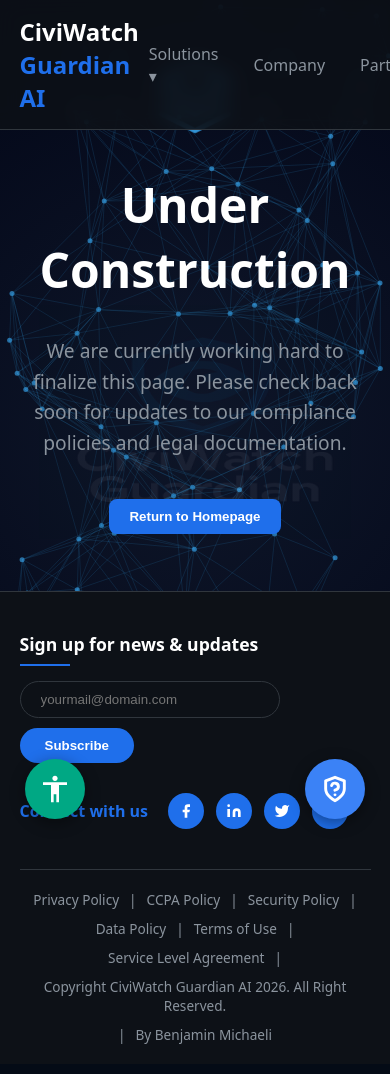
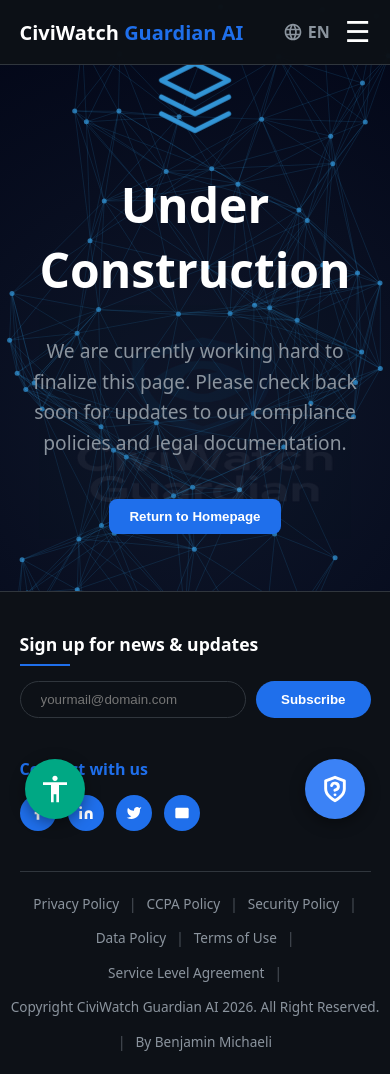
Before and after one commit to BENIDUDE/civiwatch-guardian-ai, a React (Create React App) app: page /#/coming-soon in a window 390 px wide. Built offline with nearby package versions, Linux system fonts and the light colour scheme; no server answers.

Commit message:
update to add the new ai to the backend and turn toolsbars to  be responsive

```diff
--- a/src/components.js
+++ b/src/components.js
@@ -3,21 +3,6 @@
  * @description Core UI Library & Global Layout Components for CiviWatch.
  * This file houses the foundational, reusable visual elements used across the platform's
  * public-facing pages. It ensures design consistency and centralizes global state listeners.
- * * --- COMPONENTS EXPORTED ---
- * @component Button
- * @description A standardized, reusable button with built-in hover states and variant styling.
- * * @component Card
- * @description An interactive, expandable content container. Clicking the card mounts a full-screen
- * modal overlay with extended details. Automatically adapts text direction (LTR/RTL) based on locale.
- * * @component Navbar
- * @description The fixed global navigation header.
- * - Auth State: Actively subscribes to Supabase onAuthStateChange. Dynamically swaps the "Login"
- * button for a "Dashboard" portal button if an active user session exists.
- * - Navigation: Features a hover-triggered dropdown mega-menu for "Solutions" routing.
- * - Localization: Contains the global Language toggler (EN/HE), updating the app-level state.
- * * @component Footer
- * @description The global site footer containing a newsletter subscription form, external social
- * media links (utilizing the internal SocialIcon wrapper), and legal/compliance routing.
  */
 import React, { useState, useEffect } from 'react';
 import { Link } from 'react-router-dom';
@@ -34,6 +19,7 @@ export const Button = ({ label, onClick, variant = 'primary', style = {} }) => {
     backgroundColor: isPrimary ? '#1f6feb' : 'transparent',
     color: isPrimary ? '#ffffff' : '#c9d1d9',
     transition: 'all 0.3s',
+    whiteSpace: 'nowrap',
     ...style
   };
   return (
@@ -88,10 +74,10 @@ export const Card = ({ title, content, extendedTitle, extendedContent, lang }) =
       </div>
 
       {isExpanded && (
-        <div style={{ position: 'fixed', top: 0, left: 0, width: '100%', height: '100%', backgroundColor: 'rgba(0,0,0,0.8)', zIndex: 3000, display: 'flex', justifyContent: 'center', alignItems: 'center', padding: '20px' }} onClick={() => setIsExpanded(false)}>
-          <div style={{ backgroundColor: '#0d1117', border: '1px solid #30363d', borderRadius: '16px', padding: '40px', maxWidth: '600px', width: '100%', position: 'relative' }} onClick={e => e.stopPropagation()}>
+        <div style={{ position: 'fixed', top: 0, left: 0, width: '100%', height: '100%', backgroundColor: 'rgba(0,0,0,0.8)', zIndex: 3000, display: 'flex', justifyContent: 'center', alignItems: 'center', padding: '20px', boxSizing: 'border-box' }} onClick={() => setIsExpanded(false)}>
+          <div style={{ backgroundColor: '#0d1117', border: '1px solid #30363d', borderRadius: '16px', padding: '40px 20px', maxWidth: '600px', width: '100%', maxHeight: '90vh', overflowY: 'auto', position: 'relative' }} onClick={e => e.stopPropagation()}>
             <button style={{ position: 'absolute', top: '15px', right: isEn ? '15px' : 'auto', left: isEn ? 'auto' : '15px', background: 'none', border: 'none', color: '#fff', fontSize: '1.5rem', cursor: 'pointer' }} onClick={() => setIsExpanded(false)}>✕</button>
-            <h3 style={{ color: '#3498db', fontSize: '1.8rem', marginTop: 0, marginBottom: '20px', textAlign: isEn ? 'left' : 'right', direction: isEn ? 'ltr' : 'rtl' }}>{extendedTitle || title}</h3>
+            <h3 style={{ color: '#3498db', fontSize: '1.5rem', marginTop: 0, marginBottom: '20px', textAlign: isEn ? 'left' : 'right', direction: isEn ? 'ltr' : 'rtl' }}>{extendedTitle || title}</h3>
             {extendedContent}
           </div>
         </div>
@@ -103,17 +89,25 @@ export const Card = ({ title, content, extendedTitle, extendedContent, lang }) =
 export const Navbar = ({ lang, setLang }) => {
   const [showSolutions, setShowSolutions] = useState(false);
   const [session, setSession] = useState(null);
+  const [isMobile, setIsMobile] = useState(window.innerWidth <= 1024);
+  const [mobileMenuOpen, setMobileMenuOpen] = useState(false);
+
   const isEn = lang === 'EN';
+
+  // Screen Resize Listener
+  useEffect(() => {
+    const handleResize = () => setIsMobile(window.innerWidth <= 1024);
+    window.addEventListener('resize', handleResize);
+    return () => window.removeEventListener('resize', handleResize);
+  }, []);
 
   useEffect(() => {
     supabase.auth.getSession().then(({ data: { session } }) => {
       setSession(session);
     });
-
     const { data: { subscription } } = supabase.auth.onAuthStateChange((_event, session) => {
       setSession(session);
     });
-
     return () => subscription.unsubscribe();
   }, []);
 
@@ -122,7 +116,7 @@ export const Navbar = ({ lang, setLang }) => {
     justifyContent: 'space-between',
     alignItems: 'center',
     padding: '15px 5%',
-    backgroundColor: 'rgba(13, 17, 23, 0.85)',
+    backgroundColor: 'rgba(13, 17, 23, 0.95)',
     borderBottom: '1px solid #30363d',
     position: 'fixed',
     width: '100%',
@@ -135,14 +129,29 @@ export const Navbar = ({ lang, setLang }) => {
 
   const linkStyle = { color: '#8b949e', textDecoration: 'none', padding: '10px', display: 'block', fontWeight: '500', transition: 'color 0.3s' };
 
+  // Reusable Language Toggler
+  const LangToggle = () => (
+    <div
+      onClick={() => setLang(isEn ? 'HE' : 'EN')}
+      style={{ display: 'flex', alignItems: 'center', gap: '5px', color: '#8b949e', fontWeight: 'bold', cursor: 'pointer' }}
+    >
+      <svg viewBox="0 0 24 24" style={{ width: '20px', height: '20px', fill: 'currentColor' }}>
+        <path d="M11.99 2C6.47 2 2 6.48 2 12s4.47 10 9.99 10C17.52 22 22 17.52 22 12S17.52 2 11.99 2zm6.93 6h-2.95c-.32-1.25-.78-2.45-1.38-3.56 1.84.63 3.37 1.91 4.33 3.56zM12 4.04c.83 1.2 1.48 2.53 1.91 3.96h-3.82c.43-1.43 1.08-2.76 1.91-3.96zM4.26 14C4.1 13.36 4 12.69 4 12s.1-1.36.26-2h3.38c-.08.66-.14 1.32-.14 2 0 .68.06 1.34.14 2H4.26zm.82 2h2.95c.32 1.25.78 2.45 1.38 3.56-1.84-.63-3.37-1.9-4.33-3.56zm2.95-8H5.08c.96-1.66 2.49-2.93 4.33-3.56C8.81 5.55 8.35 6.75 8.03 8zM12 19.96c-.83-1.2-1.48-2.53-1.91-3.96h3.82c-.43 1.43-1.08 2.76-1.91 3.96zM14.34 14H9.66c-.09-.66-.16-1.32-.16-2 0-.68.07-1.35.16-2h4.68c.09.65.16 1.32.16 2 0 .68-.07 1.34-.16 2zm.25 5.56c.6-1.11 1.06-2.31 1.38-3.56h2.95c-.96 1.65-2.49 2.93-4.33 3.56zM16.36 14c.08-.66.14-1.32.14-2 0-.68-.06-1.34-.14-2h3.38c.16.64.26 1.31.26 2s-.1 1.36-.26 2h-3.38z"/>
+      </svg>
+      {lang}
+    </div>
+  );
+
   return (
     <nav style={navStyle}>
-      <Link to="/" style={{ fontSize: '1.5rem', fontWeight: 'bold', color: '#fff', textDecoration: 'none' }}>
+      <Link to="/" style={{ fontSize: '1.25rem', fontWeight: 'bold', color: '#fff', textDecoration: 'none', whiteSpace: 'nowrap' }}>
         CiviWatch <span style={{ color: '#1f6feb' }}>Guardian AI</span>
       </Link>
 
-      <div style={{ display: 'flex', alignItems: 'center', gap: '20px' }} className="nav-container">
-        <ul style={{ display: 'flex', listStyle: 'none', margin: 0, padding: 0, gap: '15px', alignItems: 'center' }} className="desktop-menu">
+      {/* DESKTOP LAYOUT */}
+      {!isMobile ? (
+        <div style={{ display: 'flex', alignItems: 'center', gap: '20px' }}>
+          <ul style={{ display: 'flex', listStyle: 'none', margin: 0, padding: 0, gap: '15px', alignItems: 'center' }}>
             <li
               onMouseEnter={() => setShowSolutions(true)}
               onMouseLeave={() => setShowSolutions(false)}
@@ -169,16 +178,7 @@ export const Navbar = ({ lang, setLang }) => {
           </ul>
 
           <div style={{ display: 'flex', gap: '15px', alignItems: 'center' }}>
-          <div
-            onClick={() => setLang(isEn ? 'HE' : 'EN')}
-            style={{ display: 'flex', alignItems: 'center', gap: '5px', color: '#8b949e', fontWeight: 'bold', cursor: 'pointer' }}
-          >
-            <svg viewBox="0 0 24 24" style={{ width: '20px', height: '20px', fill: 'currentColor' }}>
-              <path d="M11.99 2C6.47 2 2 6.48 2 12s4.47 10 9.99 10C17.52 22 22 17.52 22 12S17.52 2 11.99 2zm6.93 6h-2.95c-.32-1.25-.78-2.45-1.38-3.56 1.84.63 3.37 1.91 4.33 3.56zM12 4.04c.83 1.2 1.48 2.53 1.91 3.96h-3.82c.43-1.43 1.08-2.76 1.91-3.96zM4.26 14C4.1 13.36 4 12.69 4 12s.1-1.36.26-2h3.38c-.08.66-.14 1.32-.14 2 0 .68.06 1.34.14 2H4.26zm.82 2h2.95c.32 1.25.78 2.45 1.38 3.56-1.84-.63-3.37-1.9-4.33-3.56zm2.95-8H5.08c.96-1.66 2.49-2.93 4.33-3.56C8.81 5.55 8.35 6.75 8.03 8zM12 19.96c-.83-1.2-1.48-2.53-1.91-3.96h3.82c-.43 1.43-1.08 2.76-1.91 3.96zM14.34 14H9.66c-.09-.66-.16-1.32-.16-2 0-.68.07-1.35.16-2h4.68c.09.65.16 1.32.16 2 0 .68-.07 1.34-.16 2zm.25 5.56c.6-1.11 1.06-2.31 1.38-3.56h2.95c-.96 1.65-2.49 2.93-4.33 3.56zM16.36 14c.08-.66.14-1.32.14-2 0-.68-.06-1.34-.14-2h3.38c.16.64.26 1.31.26 2s-.1 1.36-.26 2h-3.38z"/>
-            </svg>
-            {lang}
-          </div>
-
+            <LangToggle />
             {session ? (
               <Link to="/dashboard" style={{ textDecoration: 'none' }}>
                 <Button label={isEn ? 'Dashboard' : 'לוח בקרה'} style={{ backgroundColor: '#10b981', color: '#022c22' }} />
@@ -190,6 +190,55 @@ export const Navbar = ({ lang, setLang }) => {
             )}
           </div>
         </div>
+      ) : (
+
+        /* MOBILE LAYOUT (HAMBURGER) */
+        <div style={{ display: 'flex', alignItems: 'center', gap: '15px' }}>
+          <LangToggle />
+          <button
+            onClick={() => setMobileMenuOpen(!mobileMenuOpen)}
+            style={{ background: 'none', border: 'none', color: '#fff', fontSize: '1.8rem', cursor: 'pointer', padding: 0 }}
+          >
+            {mobileMenuOpen ? '✕' : '☰'}
+          </button>
+
+          {/* MOBILE DROPDOWN OVERLAY */}
+          {mobileMenuOpen && (
+            <div style={{ position: 'absolute', top: '100%', left: 0, width: '100%', backgroundColor: '#0d1117', borderBottom: '1px solid #30363d', padding: '20px 5%', display: 'flex', flexDirection: 'column', gap: '10px', boxShadow: '0 10px 20px rgba(0,0,0,0.5)', boxSizing: 'border-box' }}>
+              <div style={{ borderBottom: '1px solid #30363d', paddingBottom: '10px', marginBottom: '10px' }}>
+                <span style={{ color: '#fff', fontWeight: 'bold', display: 'block', marginBottom: '10px' }}>{isEn ? 'Solutions' : 'פתרונות'}</span>
+                <div style={{ display: 'flex', flexDirection: 'column', paddingLeft: isEn ? '15px' : 0, paddingRight: isEn ? 0 : '15px', gap: '8px' }}>
+                  <Link to="/solutions/social" style={linkStyle} onClick={() => setMobileMenuOpen(false)}>{isEn ? 'Social Networks' : 'רשתות חברתיות'}</Link>
+                  <Link to="/solutions/marketplace" style={linkStyle} onClick={() => setMobileMenuOpen(false)}>{isEn ? 'AI Marketplace' : 'זירת AI'}</Link>
+                  <Link to="/solutions/governments" style={linkStyle} onClick={() => setMobileMenuOpen(false)}>{isEn ? 'Governments' : 'ממשלות'}</Link>
+                  <Link to="/solutions/ngos" style={linkStyle} onClick={() => setMobileMenuOpen(false)}>{isEn ? 'NGOs' : 'עמותות'}</Link>
+                  <Link to="/solutions/genai" style={linkStyle} onClick={() => setMobileMenuOpen(false)}>{isEn ? 'Generative AI' : 'בינה מלאכותית יוצרת'}</Link>
+                  <Link to="/solutions/vr" style={linkStyle} onClick={() => setMobileMenuOpen(false)}>{isEn ? 'Virtual Reality' : 'מציאות מדומה'}</Link>
+                  <Link to="/solutions/hitl" style={linkStyle} onClick={() => setMobileMenuOpen(false)}>{isEn ? 'Human-in-the-Loop' : 'בקרת מומחים אנושית'}</Link>
+                </div>
+              </div>
+
+              <Link to="/company" style={linkStyle} onClick={() => setMobileMenuOpen(false)}>{isEn ? 'Company' : 'החברה'}</Link>
+              <Link to="/partners" style={linkStyle} onClick={() => setMobileMenuOpen(false)}>{isEn ? 'Partners' : 'שותפים'}</Link>
+              <Link to="/market-strategy" style={linkStyle} onClick={() => setMobileMenuOpen(false)}>{isEn ? 'Strategy' : 'אסטרטגיה'}</Link>
+              <Link to="/pricing" style={linkStyle} onClick={() => setMobileMenuOpen(false)}>{isEn ? 'Pricing' : 'תמחור'}</Link>
+              <Link to="/contact" style={linkStyle} onClick={() => setMobileMenuOpen(false)}>{isEn ? 'Contact Us' : 'צור קשר'}</Link>
+
+              <div style={{ marginTop: '15px' }}>
+                {session ? (
+                  <Link to="/dashboard" style={{ textDecoration: 'none' }} onClick={() => setMobileMenuOpen(false)}>
+                    <Button label={isEn ? 'Dashboard' : 'לוח בקרה'} style={{ width: '100%', backgroundColor: '#10b981', color: '#022c22' }} />
+                  </Link>
+                ) : (
+                  <Link to="/login" style={{ textDecoration: 'none' }} onClick={() => setMobileMenuOpen(false)}>
+                    <Button label={isEn ? 'Platform Login' : 'כניסה למערכת'} style={{ width: '100%' }} />
+                  </Link>
+                )}
+              </div>
+            </div>
+          )}
+        </div>
+      )}
     </nav>
   );
 };
@@ -203,7 +252,8 @@ const SocialIcon = ({ href, children }) => (
     style={{
       display: 'flex', alignItems: 'center', justifyContent: 'center',
       width: '36px', height: '36px', backgroundColor: '#1f6feb', color: '#ffffff',
-      borderRadius: '50%', textDecoration: 'none', transition: 'background-color 0.2s'
+      borderRadius: '50%', textDecoration: 'none', transition: 'background-color 0.2s',
+      flexShrink: 0
     }}
     onMouseOver={e => e.currentTarget.style.backgroundColor = '#388bfd'}
     onMouseOut={e => e.currentTarget.style.backgroundColor = '#1f6feb'}
@@ -216,27 +266,27 @@ export const Footer = ({ lang }) => {
   const isEn = lang === 'EN';
 
   return (
-    <footer style={{ backgroundColor: '#0d1117', padding: '40px 5% 20px', borderTop: '1px solid #30363d', color: '#8b949e', zIndex: 10, position: 'relative', marginTop: 'auto', direction: isEn ? 'ltr' : 'rtl', fontSize: '0.85rem' }}>
+    <footer style={{ backgroundColor: '#0d1117', padding: '40px 5% 20px', borderTop: '1px solid #30363d', color: '#8b949e', zIndex: 10, position: 'relative', marginTop: 'auto', direction: isEn ? 'ltr' : 'rtl', fontSize: '0.85rem', boxSizing: 'border-box' }}>
 
       {/* NEWSLETTER & SOCIALS SECTION */}
-      <div style={{ display: 'flex', flexWrap: 'wrap', justifyContent: 'space-between', alignItems: 'center', marginBottom: '40px', gap: '30px' }}>
+      <div style={{ display: 'flex', flexWrap: 'wrap', justifyContent: 'space-between', alignItems: 'flex-start', marginBottom: '40px', gap: '40px' }}>
 
         {/* Newsletter Signup */}
-        <div style={{ display: 'flex', flexDirection: 'column', gap: '15px' }}>
+        <div style={{ display: 'flex', flexDirection: 'column', gap: '15px', flex: '1 1 300px', maxWidth: '500px' }}>
           <div style={{ display: 'inline-block' }}>
             <h4 style={{ color: '#fff', margin: '0 0 8px 0', fontSize: '1.1rem', fontWeight: 'bold' }}>
               {isEn ? 'Sign up for news & updates' : 'הרשם לחדשות ועדכונים'}
             </h4>
             <div style={{ height: '2px', backgroundColor: '#1f6feb', width: '50px' }}></div>
           </div>
-          <div style={{ display: 'flex', gap: '10px', flexWrap: 'wrap' }}>
+          <div style={{ display: 'flex', gap: '10px', flexWrap: 'wrap', width: '100%' }}>
             <input
               type="email"
               placeholder="yourmail@domain.com"
-              style={{ backgroundColor: 'transparent', border: '1px solid #30363d', color: '#c9d1d9', padding: '10px 20px', borderRadius: '25px', outline: 'none', minWidth: '260px' }}
+              style={{ flex: '1 1 200px', backgroundColor: 'transparent', border: '1px solid #30363d', color: '#c9d1d9', padding: '10px 20px', borderRadius: '25px', outline: 'none', minWidth: '0' }}
             />
             <button
-              style={{ backgroundColor: '#1f6feb', color: '#fff', border: 'none', padding: '10px 25px', borderRadius: '25px', fontWeight: 'bold', cursor: 'pointer', transition: 'background-color 0.2s' }}
+              style={{ flex: '0 1 auto', backgroundColor: '#1f6feb', color: '#fff', border: 'none', padding: '10px 25px', borderRadius: '25px', fontWeight: 'bold', cursor: 'pointer', transition: 'background-color 0.2s', whiteSpace: 'nowrap' }}
               onMouseOver={e => e.target.style.backgroundColor = '#388bfd'}
               onMouseOut={e => e.target.style.backgroundColor = '#1f6feb'}
             >
@@ -246,11 +296,11 @@ export const Footer = ({ lang }) => {
         </div>
 
         {/* Connect with us (Social Links) */}
-        <div style={{ display: 'flex', alignItems: 'center', gap: '20px' }}>
+        <div style={{ display: 'flex', flexDirection: 'column', alignItems: 'flex-start', gap: '15px', flex: '1 1 200px' }}>
           <span style={{ color: '#1f6feb', fontWeight: 'bold', fontSize: '1rem' }}>
             {isEn ? 'Connect with us' : 'התחבר אלינו'}
           </span>
-          <div style={{ display: 'flex', gap: '12px' }}>
+          <div style={{ display: 'flex', gap: '12px', flexWrap: 'wrap' }}>
             <SocialIcon href="#">
               <svg width="16" height="16" fill="currentColor" viewBox="0 0 24 24"><path d="M18 2h-3a5 5 0 0 0-5 5v3H7v4h3v8h4v-8h3l1-4h-4V7a1 1 0 0 1 1-1h3z"></path></svg>
             </SocialIcon>
@@ -268,15 +318,15 @@ export const Footer = ({ lang }) => {
       </div>
 
       {/* ORIGINAL BOTTOM LINKS - ROUTED TO COMING SOON */}
-      <div style={{ display: 'flex', justifyContent: 'center', flexWrap: 'wrap', gap: '10px', textAlign: 'center', borderTop: '1px solid #30363d', paddingTop: '20px' }}>
-        <Link to="/coming-soon" style={{ color: '#8b949e', textDecoration: 'none' }} onMouseOver={e=>e.target.style.color='#fff'} onMouseOut={e=>e.target.style.color='#8b949e'}>{isEn ? 'Privacy Policy' : 'מדיניות פרטיות'}</Link> |
-        <Link to="/coming-soon" style={{ color: '#8b949e', textDecoration: 'none' }} onMouseOver={e=>e.target.style.color='#fff'} onMouseOut={e=>e.target.style.color='#8b949e'}>{isEn ? 'CCPA Policy' : 'מדיניות CCPA'}</Link> |
-        <Link to="/coming-soon" style={{ color: '#8b949e', textDecoration: 'none' }} onMouseOver={e=>e.target.style.color='#fff'} onMouseOut={e=>e.target.style.color='#8b949e'}>{isEn ? 'Security Policy' : 'מדיניות אבטחה'}</Link> |
-        <Link to="/coming-soon" style={{ color: '#8b949e', textDecoration: 'none' }} onMouseOver={e=>e.target.style.color='#fff'} onMouseOut={e=>e.target.style.color='#8b949e'}>{isEn ? 'Data Policy' : 'מדיניות נתונים'}</Link> |
-        <Link to="/coming-soon" style={{ color: '#8b949e', textDecoration: 'none' }} onMouseOver={e=>e.target.style.color='#fff'} onMouseOut={e=>e.target.style.color='#8b949e'}>{isEn ? 'Terms of Use' : 'תנאי שימוש'}</Link> |
-        <Link to="/coming-soon" style={{ color: '#8b949e', textDecoration: 'none' }} onMouseOver={e=>e.target.style.color='#fff'} onMouseOut={e=>e.target.style.color='#8b949e'}>{isEn ? 'Service Level Agreement' : 'אמנת שירות (SLA)'}</Link> |
-        <span>Copyright CiviWatch Guardian AI 2026. All Right Reserved.</span> |
-        <span>By Benjamin Michaeli</span>
+      <div style={{ display: 'flex', justifyContent: 'center', flexWrap: 'wrap', gap: '10px', textAlign: 'center', borderTop: '1px solid #30363d', paddingTop: '20px', lineHeight: '1.8' }}>
+        <Link to="/coming-soon" style={{ color: '#8b949e', textDecoration: 'none', whiteSpace: 'nowrap' }} onMouseOver={e=>e.target.style.color='#fff'} onMouseOut={e=>e.target.style.color='#8b949e'}>{isEn ? 'Privacy Policy' : 'מדיניות פרטיות'}</Link> <span style={{ opacity: 0.5 }}>|</span>
+        <Link to="/coming-soon" style={{ color: '#8b949e', textDecoration: 'none', whiteSpace: 'nowrap' }} onMouseOver={e=>e.target.style.color='#fff'} onMouseOut={e=>e.target.style.color='#8b949e'}>{isEn ? 'CCPA Policy' : 'מדיניות CCPA'}</Link> <span style={{ opacity: 0.5 }}>|</span>
+        <Link to="/coming-soon" style={{ color: '#8b949e', textDecoration: 'none', whiteSpace: 'nowrap' }} onMouseOver={e=>e.target.style.color='#fff'} onMouseOut={e=>e.target.style.color='#8b949e'}>{isEn ? 'Security Policy' : 'מדיניות אבטחה'}</Link> <span style={{ opacity: 0.5 }}>|</span>
+        <Link to="/coming-soon" style={{ color: '#8b949e', textDecoration: 'none', whiteSpace: 'nowrap' }} onMouseOver={e=>e.target.style.color='#fff'} onMouseOut={e=>e.target.style.color='#8b949e'}>{isEn ? 'Data Policy' : 'מדיניות נתונים'}</Link> <span style={{ opacity: 0.5 }}>|</span>
+        <Link to="/coming-soon" style={{ color: '#8b949e', textDecoration: 'none', whiteSpace: 'nowrap' }} onMouseOver={e=>e.target.style.color='#fff'} onMouseOut={e=>e.target.style.color='#8b949e'}>{isEn ? 'Terms of Use' : 'תנאי שימוש'}</Link> <span style={{ opacity: 0.5 }}>|</span>
+        <Link to="/coming-soon" style={{ color: '#8b949e', textDecoration: 'none', whiteSpace: 'nowrap' }} onMouseOver={e=>e.target.style.color='#fff'} onMouseOut={e=>e.target.style.color='#8b949e'}>{isEn ? 'Service Level Agreement' : 'אמנת שירות (SLA)'}</Link> <span style={{ opacity: 0.5 }}>|</span>
+        <span style={{ whiteSpace: 'nowrap' }}>Copyright CiviWatch Guardian AI 2026. All Right Reserved.</span> <span style={{ opacity: 0.5 }}>|</span>
+        <span style={{ whiteSpace: 'nowrap' }}>By Benjamin Michaeli</span>
       </div>
     </footer>
   );
```
Also changed, not shown: 2 other files (tests, documents, lock files or other folders). Lines whose indentation alone changed are shown as unchanged.
